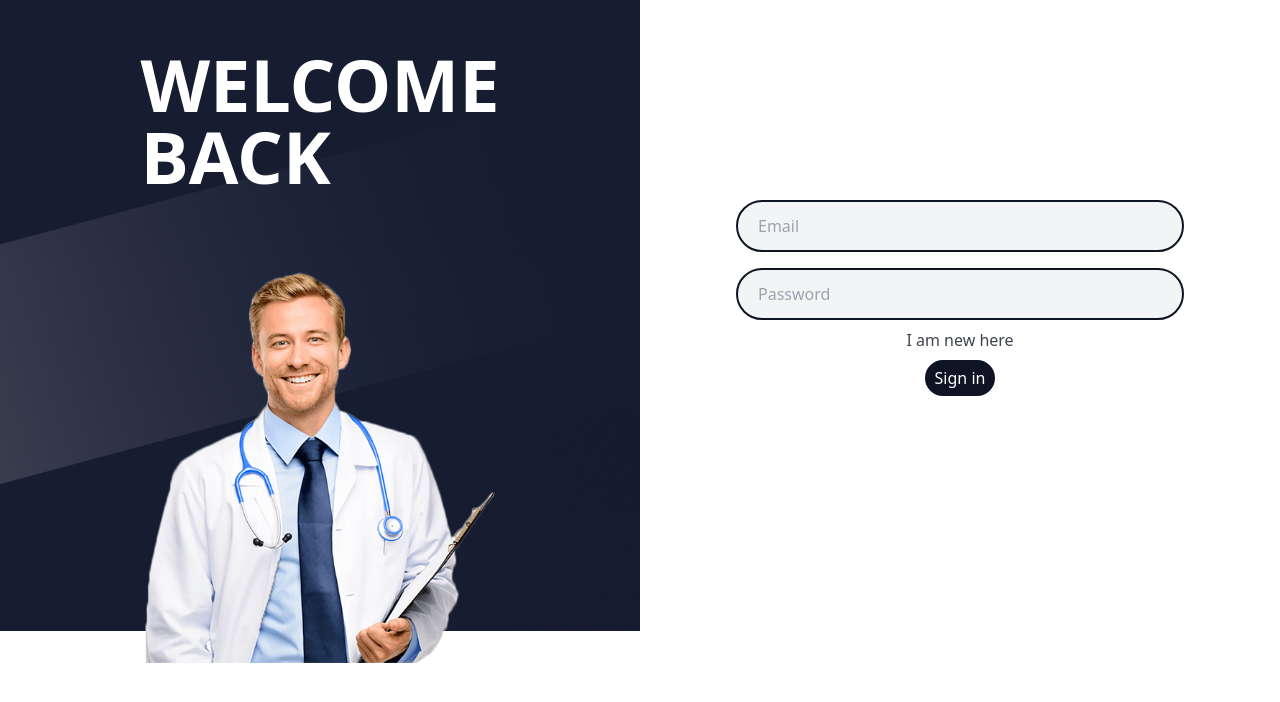
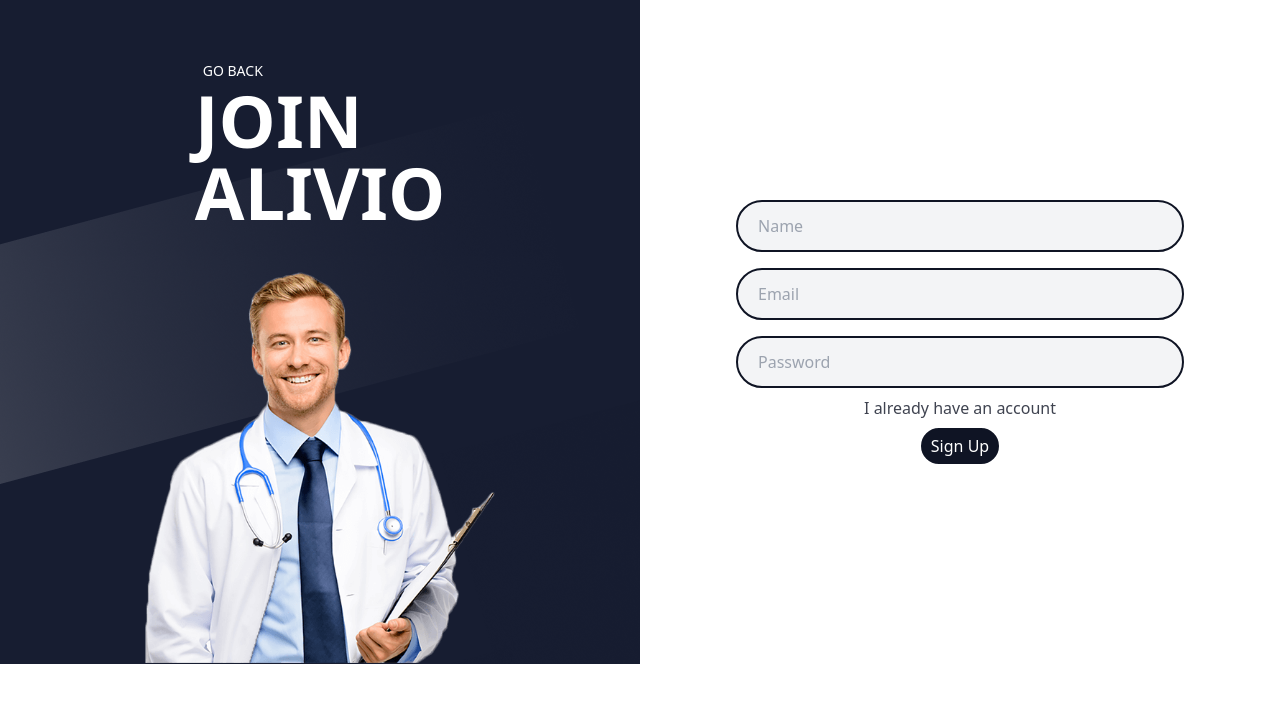
Before and after one commit to GM-11/dev-assignment, a Next.js app: page /screens/login in a window 1280 px wide. Shown: the top 702 px of the page. Built offline with nearby package versions, Linux system fonts and the light colour scheme.

Commit message:
added go back button

```diff
--- a/pages/screens/login.js
+++ b/pages/screens/login.js
@@ -1,11 +1,15 @@
 import React, { useState } from "react";
 import Image from "next/image";
+import Link from "next/link";
 function Login() {
-  const [isnew, setNew] = useState(false);
+  const [isnew, setNew] = useState(true);
   return (
     <div className="grid md:grid-cols-2 grid-cols-1">
       <div className="col-span-1 bg-[url('/bg.png')] text-white flex flex-col items-center  pb-0">
-        <div className="font-bold uppercase md:text-7xl md:my-12 text-3xl my-4">
+        <div className="font-bold uppercase md:text-7xl md:my-3 text-3xl my-4">
+          <Link href="/" className="font-thin text-sm ml-2">
+            Go back
+          </Link>
           {isnew ? (
             <>
               <p>join</p>
@@ -19,14 +23,14 @@ function Login() {
           )}
         </div>
 
-        <div className="md:flex md:translate-y-8 hidden">
+        <div className="md:flex md:translate-y-8  hidden">
           <Image width={350} height={350} src="/doc-male-2.png" alt="" />
         </div>
         <div className="md:hidden">
           <Image width={250} height={250} src="/doc-male-2.png" alt="" />
         </div>
       </div>
-      <div className="col-span-1 text-background flex flex-col items-center my-48">
+      <div className="col-span-1 text-background  flex flex-col items-center my-48">
         {isnew ? (
           <input
             type="text"
```
